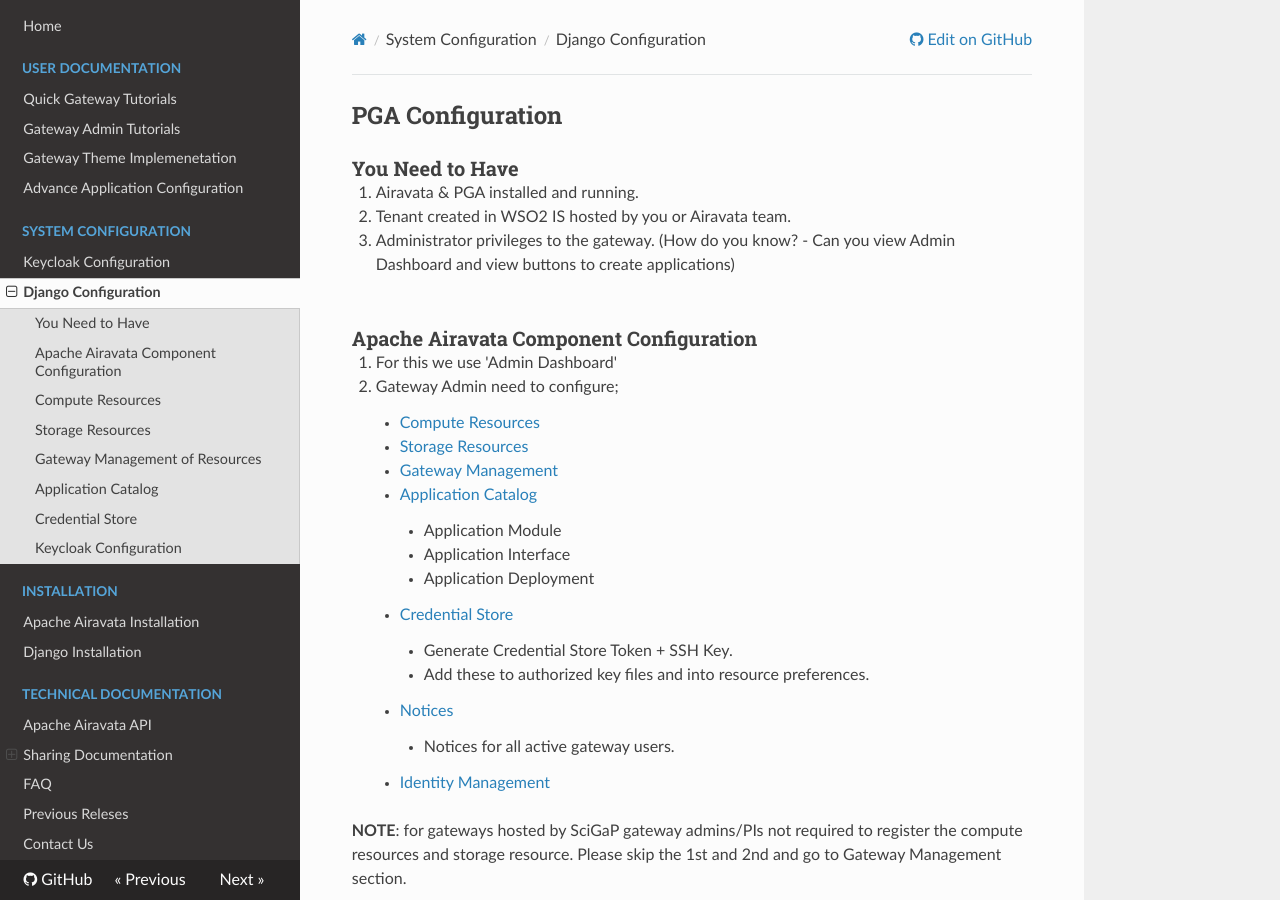
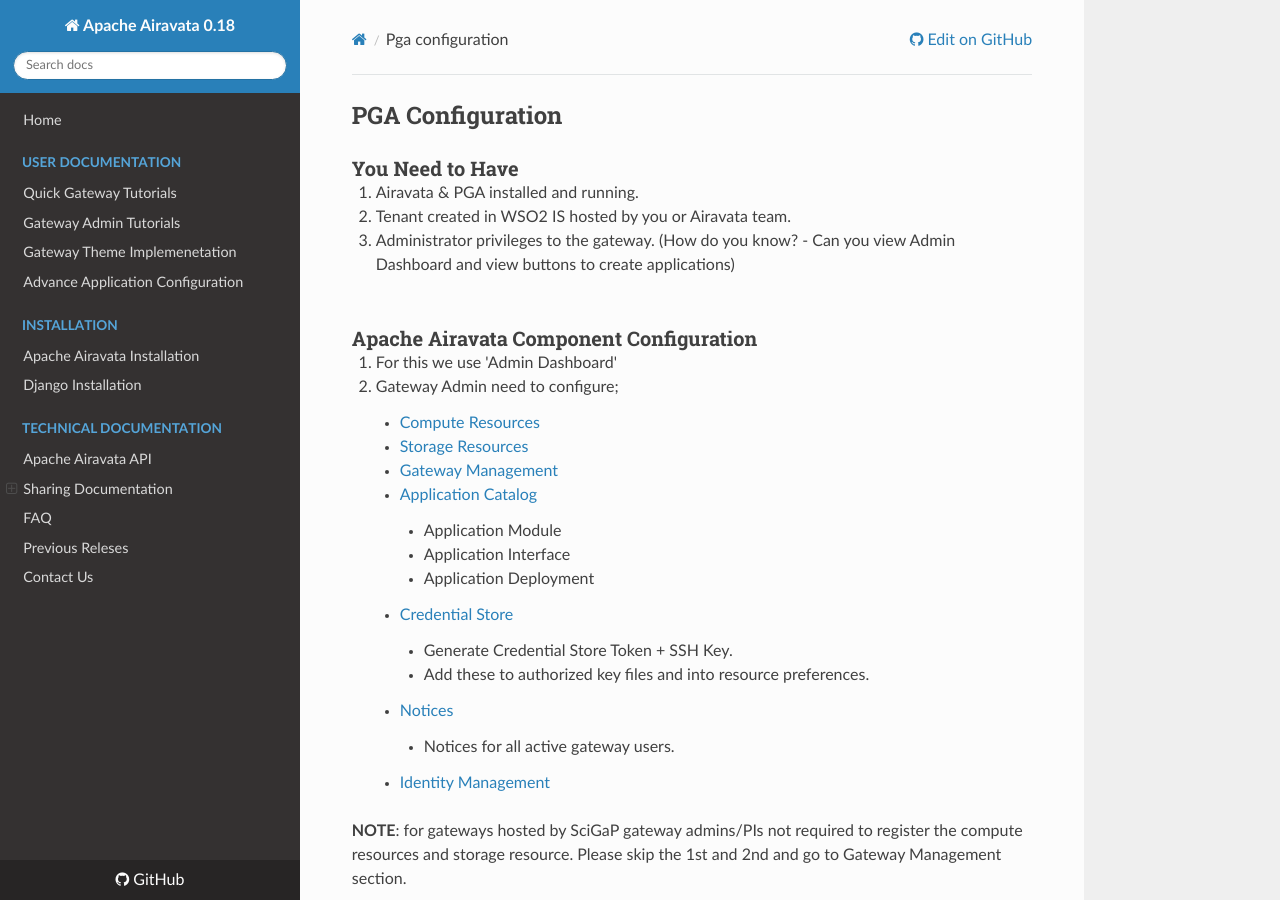
Before and after one commit to isabella232/airavata-docs, an MkDocs documentation site: the page built from docs/configuration/pga-configuration.md, in a window 1280 px wide and 900 px high. Built offline with MkDocs 1.6.1, drawn with Linux system fonts in a browser that asks for light colours; nearby versions of some CDN libraries; old or Windows-style settings are respelled for this version of MkDocs.

```diff
--- a/mkdocs.yml
+++ b/mkdocs.yml
@@ -15,9 +15,9 @@ pages:
   - Advance Application Configuration: 'user-documentation/JSON-tutorials.md'
 #  - Apache Airavata User Groups: 'user-documentation/airavata-user-profiles.md'
 #  - Application Support: 'user-documentation/supported-applications.md'
-- System Configuration:
-  - Keycloak Configuration: 'configuration/keycloak-configuration.md'
-  - Django Configuration: 'configuration/pga-configuration.md'
+#- System Configuration:
+#  - Keycloak Configuration: 'configuration/keycloak-configuration.md'
+#  - Django Configuration: 'configuration/pga-configuration.md'
 #  - Django FAQ: 'maintenance/pga-maintenance.md'
 - Installation:
   - Apache Airavata Installation: 'installation/airavata-installation.md'
```
